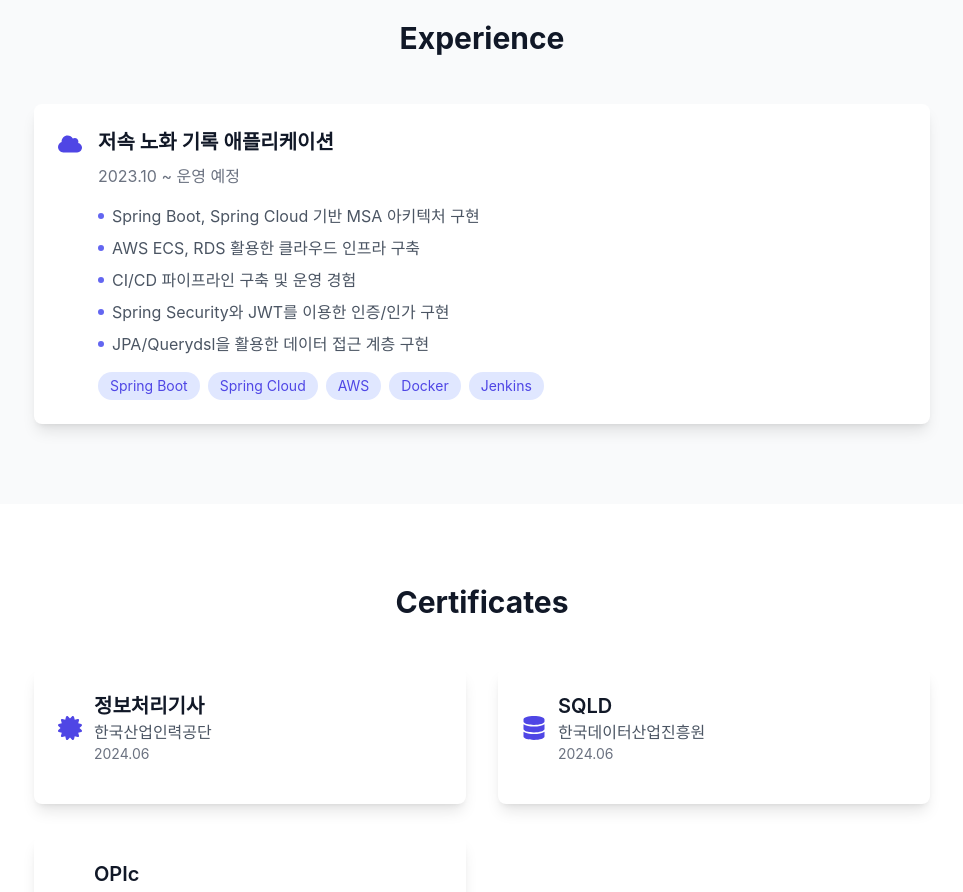
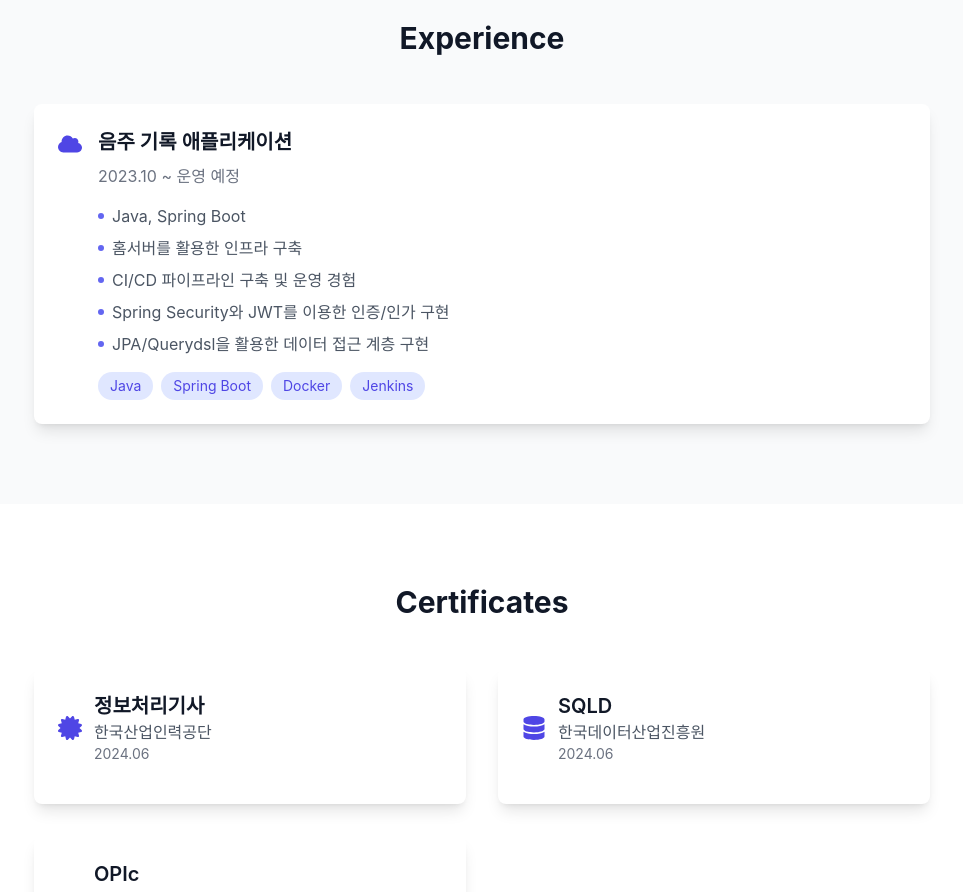
Before and after one commit to hyoonpark/portfolio, a React (Create React App) app: page / in a window 1280 px wide. Shown: the part 1220-2112 px from the top of the page, without its empty margins (158-1121 px from the left). Built offline with nearby package versions, Linux system fonts and the light colour scheme; the HTML template or start-up script is replaced by a standard one.

Commit message:
update: 경험 수정

```diff
--- a/src/components/Experience.tsx
+++ b/src/components/Experience.tsx
@@ -8,17 +8,17 @@ const Experience: React.FC = () => {
   const experiences = [
     {
       id: 1,
-      title: "저속 노화 기록 애플리케이션",
+      title: "음주 기록 애플리케이션",
       period: "2023.10 ~ 운영 예정",
       icon: <FaCloud />,
       description: [
-        "Spring Boot, Spring Cloud 기반 MSA 아키텍처 구현",
-        "AWS ECS, RDS 활용한 클라우드 인프라 구축",
+        "Java, Spring Boot",
+        "홈서버를 활용한 인프라 구축",
         "CI/CD 파이프라인 구축 및 운영 경험",
         "Spring Security와 JWT를 이용한 인증/인가 구현",
         "JPA/Querydsl을 활용한 데이터 접근 계층 구현"
       ],
-      techStack: ["Spring Boot", "Spring Cloud", "AWS", "Docker", "Jenkins"]
+      techStack: ["Java", "Spring Boot", "Docker", "Jenkins"]
     }
   ];
 
```
